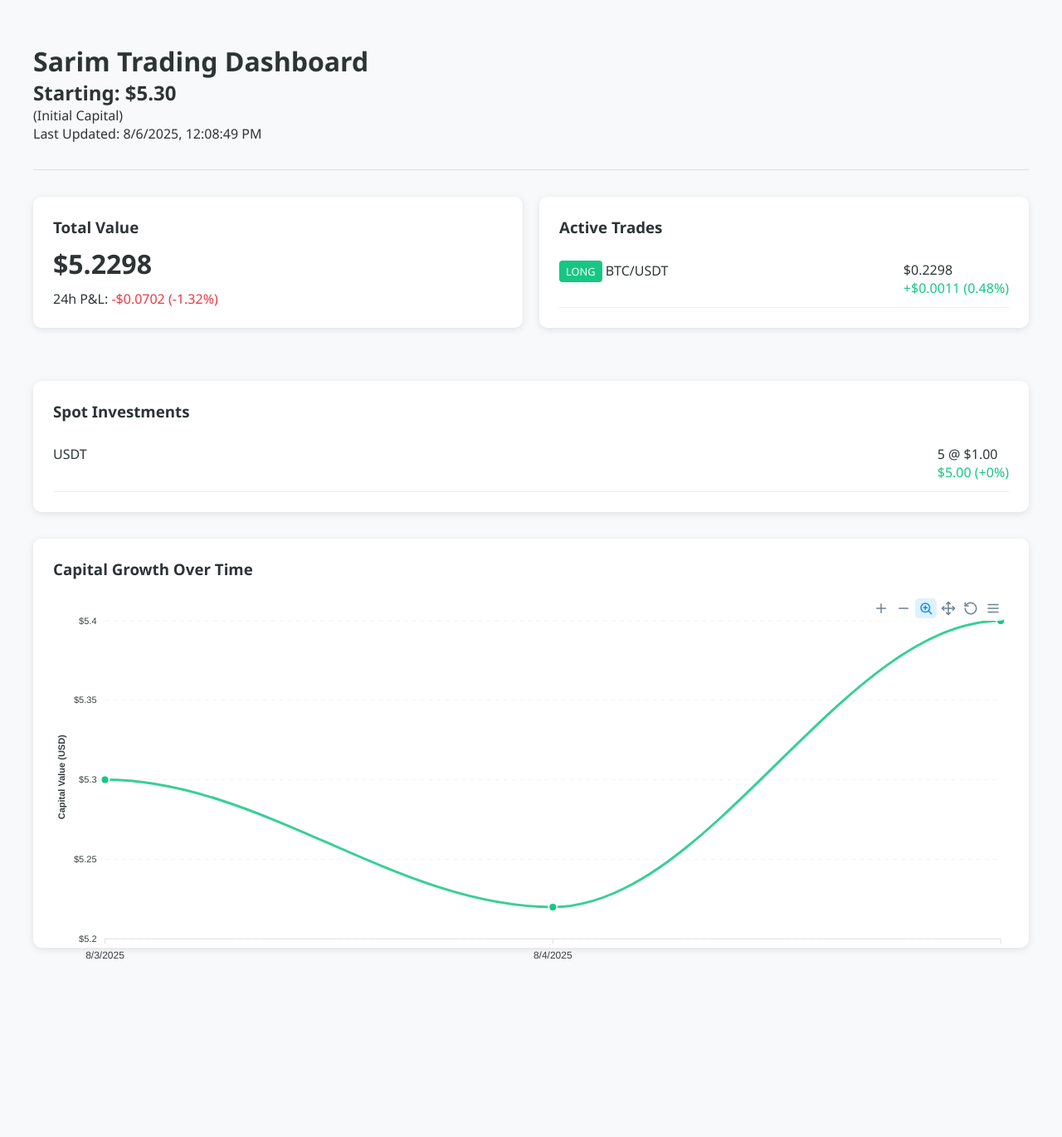
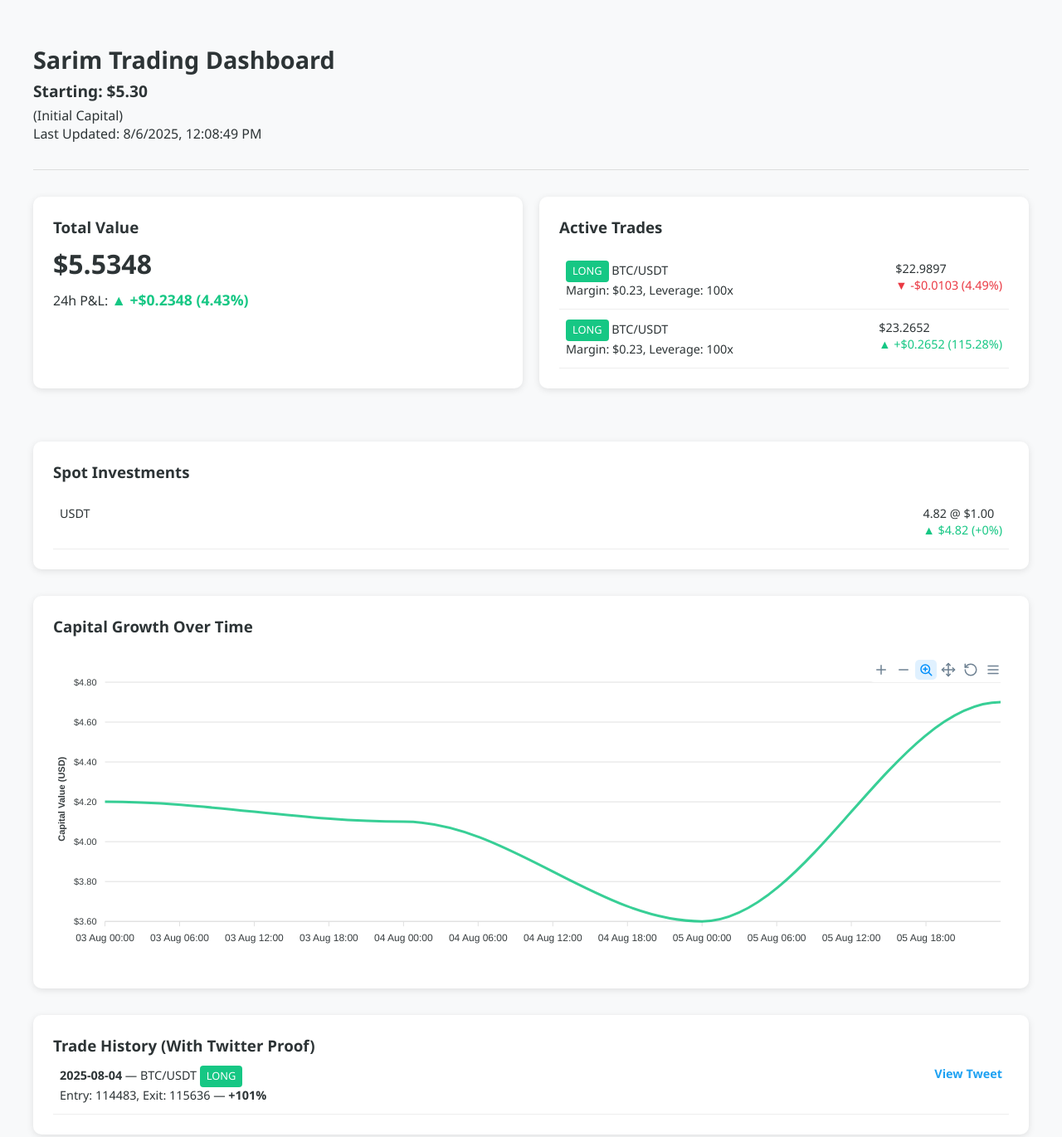
Before and after one commit to Areeb-Ali/Sarim-Client, a plain HTML site: page index.html in a window 1280 px wide. Shown: the whole page at 83% size. Before the commit the page ends 1194 px from the top, so only its background shows below. Drawn offline with nearby package versions, Linux system fonts and the light colour scheme.

Commit message:
Trade Updated

```diff
--- a/index.html
+++ b/index.html
@@ -1,5 +1,6 @@
 <!DOCTYPE html>
 <html lang="en">
+
 <head>
     <meta charset="UTF-8">
     <meta name="viewport" content="width=device-width, initial-scale=1.0">
@@ -7,13 +8,24 @@
     <link rel="stylesheet" href="https://cdnjs.cloudflare.com/ajax/libs/font-awesome/6.0.0/css/all.min.css">
     <link rel="stylesheet" href="style.css">
 </head>
+
 <body>
     <div class="container">
         <div class="header">
-            <h1>Sarim Trading Dashboard</h1>
-            <h2>Starting: <span id="startingCapitalDisplay"></span></h2> <p>(Initial Capital)</p>
-            <p>Last Updated: <span id="updateTime"></span></p>
+            <div class="header-left">
+                <h1>Sarim Trading Dashboard</h1>
+                <h2>Starting: <span id="startingCapitalDisplay"></span></h2>
+                <p>(Initial Capital)</p>
+                <p>Last Updated: <span id="updateTime"></span></p>
+            </div>
+            <div class="header-right">
+                <!-- <button id="themeToggle" class="theme-toggle">
+                    <i class="fas fa-moon"></i> Dark Mode
+                </button> -->
+            </div>
         </div>
+
+
         <div class="grid">
             <div class="card">
                 <h3>Total Value</h3>
@@ -50,9 +62,18 @@
             <div id="chart" class="chart-container"></div>
         </div>
 
+        <div class="card">
+            <h3>Trade History (With Twitter Proof)</h3>
+            <div class="trade-history" id="tradeHistory">
+                <!-- Sample entry -->
+                <!-- Entries will be injected via JS -->
+            </div>
+        </div>
+
     </div>
 
     <script src="https://cdn.jsdelivr.net/npm/apexcharts"></script>
     <script src="/script.js"></script>
 </body>
+
 </html>
--- a/script.js
+++ b/script.js
@@ -1,4 +1,3 @@
-
 // ========== DATA INPUT - EDIT THESE VALUES ========== //
 const data = {
     lastUpdated: new Date().toLocaleString(),
@@ -7,30 +6,26 @@ const data = {
         {
             pair: "BTC/USDT",
             direction: "long",
-            entryPrice: 114415.4,   // Your entry price
-            quantity: 0.000001999,      // Quantity of coins
-            currentPrice: 114964.9 // Current market price
+            entryPrice: 114415.4,
+            leverage: 100,
+            marginUsed: 0.23,
+            currentPrice: 114364
         },
-        // {
-        //     pair: "ETH/USDT",
-        //     direction: "short",
-        //     entryPrice: 2500,
-        //     quantity: 10,
-        //     currentPrice: 2455
-        // }
+        {
+            pair: "BTC/USDT",
+            direction: "long",
+            entryPrice: 113060.6,
+            leverage: 100,
+            marginUsed: 0.23,
+            currentPrice: 114364
+        }
     ],
     spotInvestments: [
-        { asset: "USDT", quantity: 5.0, entryPrice: 1, currentPrice: 1 },
-        // { asset: "TIA", quantity: 0.61, entryPrice: 3.2, currentPrice: 3.595 },
-        // { asset: "AVAX", quantity: 0.05, entryPrice: 26.977, currentPrice: 25.344},
-        // { asset: "BKN", quantity: 11.66, entryPrice: 0.25707, currentPrice: 0.23342 },
-        // { asset: "FET", quantity: 1.82, entryPrice: 0.8193, currentPrice: 0.7874 },
-        // { asset: "USDT", quantity: 14.6, entryPrice: 1, currentPrice: 1 }
+        { asset: "USDT", quantity: 4.82, entryPrice: 1, currentPrice: 1 }
     ]
 };
 // ========== END OF DATA INPUT ========== //
 
-// Utility functions
 const formatMoney = (amount) => {
     return new Intl.NumberFormat('en-US', {
         style: 'currency',
@@ -39,11 +34,22 @@ const formatMoney = (amount) => {
     }).format(amount);
 };
 
+const calculatePnlFromMargin = (entry, current, margin, leverage, isShort = false) => {
+    const quantity = (margin * leverage) / entry;
+    const priceDiff = isShort ? entry - current : current - entry;
+    const pnlAmount = priceDiff * quantity;
+    const pnlPercent = ((priceDiff / entry) * leverage * 100).toFixed(2);
+    return {
+        amount: pnlAmount,
+        percent: Math.abs(pnlPercent),
+        isProfit: pnlAmount >= 0
+    };
+};
+
 const calculatePnl = (entry, current, quantity, isShort = false) => {
     const priceDiff = isShort ? entry - current : current - entry;
     const pnlAmount = priceDiff * quantity;
     const pnlPercent = ((priceDiff / entry) * 100).toFixed(2);
-
     return {
         amount: pnlAmount,
         percent: Math.abs(pnlPercent),
@@ -52,45 +58,48 @@ const calculatePnl = (entry, current, quantity, isShort = false) => {
 };
 
 const calculateTotalValue = () => {
-    // Calculate total spot value
     const totalSpot = data.spotInvestments.reduce((acc, item) =>
         acc + (item.quantity * item.currentPrice), 0);
-
-    // Calculate total trade value (including P&L)
     const totalTrades = data.activeTrades.reduce((acc, trade) => {
-        const pnl = calculatePnl(trade.entryPrice, trade.currentPrice,
-            trade.quantity, trade.direction === 'short');
-        return acc + (trade.quantity * trade.currentPrice);
+        const pnl = calculatePnlFromMargin(
+            trade.entryPrice,
+            trade.currentPrice,
+            trade.marginUsed,
+            trade.leverage,
+            trade.direction === 'short'
+        );
+        return acc + trade.marginUsed + pnl.amount;
     }, 0);
-
     return totalSpot + totalTrades;
 };
 
 const updateTotals = () => {
     const totalValue = calculateTotalValue();
     document.getElementById('totalValue').textContent = formatMoney(totalValue);
-
-    // Calculate 24h P&L (using startingCapital)
     const dailyPnlAmount = totalValue - data.startingCapital;
     const dailyPnlPercent = (dailyPnlAmount / data.startingCapital) * 100;
-
     document.getElementById('dailyPnl').textContent = `${dailyPnlAmount >= 0 ? '+' : ''}${formatMoney(dailyPnlAmount)} (${dailyPnlPercent.toFixed(2)}%)`;
     document.getElementById('dailyPnl').className = dailyPnlAmount >= 0 ? 'positive' : 'negative';
 };
 
 const renderTrades = () => {
     const tradesHTML = data.activeTrades.map(trade => {
-        const pnl = calculatePnl(trade.entryPrice, trade.currentPrice,
-            trade.quantity, trade.direction === 'short');
-        const currentValue = trade.quantity * trade.currentPrice;
-
+        const pnl = calculatePnlFromMargin(
+            trade.entryPrice,
+            trade.currentPrice,
+            trade.marginUsed,
+            trade.leverage,
+            trade.direction === 'short'
+        );
+        const quantity = (trade.marginUsed * trade.leverage) / trade.entryPrice;
+        const currentValue = quantity * trade.currentPrice;
         return `
             <div class="trade-item">
                 <div>
                     <span class="trade-direction ${trade.direction}">
                         ${trade.direction.toUpperCase()}
-                            </span>
-                            ${trade.pair}
+                    </span> ${trade.pair}<br>
+                    Margin: $${trade.marginUsed}, Leverage: ${trade.leverage}x
                 </div>
                 <div>
                     <div>${formatMoney(currentValue)}</div>
@@ -108,7 +117,6 @@ const renderSpotInvestments = () => {
     const spotHTML = data.spotInvestments.map(asset => {
         const pnl = calculatePnl(asset.entryPrice, asset.currentPrice, asset.quantity);
         const currentValue = asset.quantity * asset.currentPrice;
-
         return `
             <div class="trade-item">
                 <div>${asset.asset}</div>
@@ -124,84 +132,47 @@ const renderSpotInvestments = () => {
     document.getElementById('spotInvestments').innerHTML = spotHTML;
 };
 
-// Initial render
 document.getElementById('updateTime').textContent = data.lastUpdated;
-document.getElementById('startingCapitalDisplay').textContent = formatMoney(data.startingCapital); // Display starting capital
+document.getElementById('startingCapitalDisplay').textContent = formatMoney(data.startingCapital);
 updateTotals();
 renderTrades();
 renderSpotInvestments();
 
-// ========== DATA INPUT - EDIT THESE VALUES ========== //
+// ========== CAPITAL CHART ========== //
 const capitalData = [
-    { date: "2025-08-03", capital: 5.3 },
-    { date: "2025-08-04", capital: 5.22 },
-    { date: "2025-08-05", capital: 5.4 },
-    // { date: "2025-02-08", capital: 28.7 },
-    // { date: "2025-02-09", capital: 28.7 },
-    // { date: "2025-02-10", capital: 29.1 },
-    // { date: "2025-02-11", capital: 29.3 },
-    // { date: "2025-02-12", capital: 29.1  },
-    // { date: "2025-02-13", capital: 29  },
-    // { date: "2025-02-14", capital: 29.2  },
-    // { date: "2025-02-15", capital: 28.8  },
-    // { date: "2025-02-16", capital: 28.7  },
-    // { date: "2025-02-17", capital: 29.1  },
-    // { date: "2025-02-18", capital: 28.7  },
-    // { date: "2025-02-19", capital: 23  },
-    // { date: "2025-02-20", capital: 23.4  },
-    // { date: "2025-02-21", capital: 24.1  },
+    { date: "2025-08-03", capital: 4.2 },
+    { date: "2025-08-04", capital: 4.1 },
+    { date: "2025-08-05", capital: 3.6 },
+    { date: "2025-08-06", capital: 4.7 }
+];
 
-];
-// ========== END OF DATA INPUT ========== //
-
-// Format data for ApexCharts
-const processData = (data) => {
-    return {
-        dates: data.map(item => item.date),
-        capital: data.map(item => item.capital)
-    };
-};
-
-
-// Render the chart
 const renderChart = () => {
-    const processedData = processData(capitalData);
+    const seriesData = capitalData.map(item => ({
+        x: new Date(item.date).getTime(), // Make sure this is a timestamp
+        y: item.capital
+    }));
 
     const options = {
         chart: {
             type: 'line',
-            height: '100%',
+            height: 350, // use fixed height
             toolbar: {
-                show: true,
-                tools: {
-                    download: true,
-                    selection: true,
-                    zoom: true,
-                    zoomin: true,
-                    zoomout: true,
-                    pan: true,
-                    reset: true
-                }
+                show: true
             }
         },
         series: [{
             name: 'Capital',
-            data: processedData.capital
+            data: seriesData
         }],
         xaxis: {
-            categories: processedData.dates,
             type: 'datetime',
             labels: {
-                formatter: function (value) {
-                    return new Date(value).toLocaleDateString();
-                }
+                datetimeUTC: false
             }
         },
         yaxis: {
             labels: {
-                formatter: function (value) {
-                    return `$${value.toLocaleString()}`;
-                }
+                formatter: (value) => `$${value.toFixed(2)}`
             },
             title: {
                 text: 'Capital Value (USD)'
@@ -213,36 +184,75 @@ const renderChart = () => {
         },
         colors: ['#16c784'],
         tooltip: {
-            enabled: true,
             x: {
-                formatter: function (value) {
-                    return new Date(value).toLocaleDateString();
+                format: 'yyyy-MM-dd'
+            },
+            y: {
+                formatter: value => `$${value.toFixed(2)}`
             }
         },
-            y: {
-                formatter: function (value) {
-                    return `$${value.toLocaleString()}`;
+        responsive: [{
+            breakpoint: 768,
+            options: {
+                chart: {
+                    height: 300
                 }
             }
-        },
-        markers: {
-            size: 5,
-            colors: ['#16c784'],
-            strokeColors: '#fff',
-            strokeWidth: 2,
-            hover: {
-                size: 7
-            }
-        },
-        grid: {
-            borderColor: '#f1f1f1',
-            strokeDashArray: 5
-        }
+        }]
     };
 
     const chart = new ApexCharts(document.querySelector("#chart"), options);
     chart.render();
 };
 
-// Initial render
+
 renderChart();
+
+// Theme toggle
+// const toggleBtn = document.getElementById('themeToggle');
+// const prefersDarkScheme = window.matchMedia("(prefers-color-scheme: dark)");
+
+// if (localStorage.getItem('theme') === 'dark' ||
+//     (!localStorage.getItem('theme') && prefersDarkScheme.matches)) {
+//     document.body.classList.add('dark');
+//     toggleBtn.innerHTML = '<i class="fas fa-sun"></i> Light Mode';
+// }
+
+// toggleBtn.addEventListener('click', () => {
+//     document.body.classList.toggle('dark');
+//     const isDark = document.body.classList.contains('dark');
+//     toggleBtn.innerHTML = isDark
+//         ? '<i class="fas fa-sun"></i> Light Mode'
+//         : '<i class="fas fa-moon"></i> Dark Mode';
+//     localStorage.setItem('theme', isDark ? 'dark' : 'light');
+// });
+
+const tradeHistory = [
+    {
+        date: "2025-08-04",
+        pair: "BTC/USDT",
+        direction: "long",
+        entryPrice: 114483,
+        exitPrice: 115636,
+        result: "+101%",
+        twitterLink: "https://x.com/areebithink/status/1952310045871648955"
+    }
+];
+
+const renderTradeHistory = () => {
+    const historyHTML = tradeHistory.map(trade => `
+        <div class="trade-item">
+            <div>
+                <strong>${trade.date}</strong> — ${trade.pair}
+                <span class="trade-direction ${trade.direction}">${trade.direction.toUpperCase()}</span><br>
+                Entry: ${trade.entryPrice}, Exit: ${trade.exitPrice} — <strong>${trade.result}</strong>
+            </div>
+            <div>
+                <a href="${trade.twitterLink}" target="_blank" class="twitter-link">View Tweet</a>
+            </div>
+        </div>
+    `).join('');
+    document.getElementById('tradeHistory').innerHTML = historyHTML;
+};
+
+renderTradeHistory();
--- a/style.css
+++ b/style.css
@@ -87,11 +87,31 @@ body {
 }
 
 .chart-container {
+    width: 100%;
     height: 400px;
-    margin-top: 20px;
+    max-width: 100%;
+    overflow: hidden; /* ❌ No scrollbars */
+    display: flex;
+    align-items: center;
+    justify-content: center;
 }
 
 @media (max-width: 768px) {
+    .chart-container {
+        height: 300px;
+    }
+}
+
+
+
+@media (max-width: 768px) {
+    .chart-container {
+        min-height: 250px;
+    }
+}
+
+
+/* @media (max-width: 768px) {
     .container {
         padding: 10px;
     }
@@ -99,4 +119,198 @@ body {
     .metric-value {
         font-size: 1.5rem;
     }
+} */
+
+/* ========================== */
+/* THEME TOGGLE BUTTON STYLES */
+/* ========================== */
+.theme-toggle {
+    background-color: #2d3436;
+    color: #fff;
+    border: none;
+    padding: 8px 12px;
+    border-radius: 5px;
+    cursor: pointer;
+    font-size: 0.9rem;
+    display: flex;
+    align-items: center;
+    gap: 6px;
 }
+
+.theme-toggle:hover {
+    background-color: #636e72;
+}
+
+/* ========================== */
+/* DARK THEME STYLES */
+/* ========================== */
+body.dark {
+    background-color: #1e1e1e;
+    color: #dfe6e9;
+}
+
+body.dark .card {
+    background-color: #2c2c2c;
+    box-shadow: 0 2px 8px rgba(255, 255, 255, 0.1);
+}
+
+body.dark .header {
+    border-color: #444;
+}
+
+body.dark .theme-toggle {
+    background-color: #dfe6e9;
+    color: #2d3436;
+}
+
+body.dark .theme-toggle:hover {
+    background-color: #b2bec3;
+}
+
+/* Adjust ApexCharts dark mode if needed */
+body.dark .apexcharts-tooltip {
+    background-color: #2c2c2c !important;
+    color: #dfe6e9 !important;
+}
+
+@media (max-width: 768px) {
+    .theme-toggle {
+        padding: 6px 10px;
+        font-size: 0.8rem;
+    }
+}
+
+.twitter-link {
+    color: #1da1f2;
+    text-decoration: none;
+    font-weight: bold;
+}
+
+.twitter-link:hover {
+    text-decoration: underline;
+}
+
+@media (max-width: 768px) {
+    .trade-item {
+        flex-direction: column;
+        align-items: flex-start;
+    }
+}
+
+.trade-item div {
+    font-size: 0.9rem;
+    line-height: 1.4;
+}
+
+/* NEW - header layout upgrade */
+.header {
+    padding: 2rem 0;
+    border-bottom: 1px solid #ddd;
+    margin-bottom: 2rem;
+    display: flex;
+    flex-direction: column;
+    align-items: flex-start;
+    gap: 0.5rem;
+    position: relative;
+}
+
+@media (min-width: 768px) {
+    .header {
+        flex-direction: row;
+        justify-content: space-between;
+        align-items: center;
+    }
+}
+
+.theme-toggle {
+    position: absolute;
+    top: 0;
+    right: 0;
+}
+
+@media (min-width: 768px) {
+    .theme-toggle {
+        position: static;
+    }
+}
+
+/* Add arrows and make P&L bold */
+#dailyPnl {
+    font-weight: bold;
+    font-size: 1.1rem;
+}
+
+.positive::before {
+    content: '▲ ';
+    color: var(--profit);
+}
+
+.negative::before {
+    content: '▼ ';
+    color: var(--loss);
+}
+
+/* Trade list padding fix */
+.trade-item {
+    padding: 12px 8px;
+}
+
+/* Chart mobile fix */
+/* .chart-container {
+    height: 400px;
+    max-width: 100%;
+    overflow-x: auto;
+} */
+
+@media (max-width: 768px) {
+    .chart-container {
+        height: 300px;
+    }
+}
+.header {
+    display: flex;
+    justify-content: space-between;
+    align-items: center;
+    flex-wrap: wrap;
+    gap: 1rem;
+    padding: 2rem 0;
+    border-bottom: 1px solid #ddd;
+    margin-bottom: 2rem;
+}
+
+.header-left {
+    flex: 1;
+    min-width: 250px;
+}
+
+.header-right {
+    display: flex;
+    justify-content: flex-end;
+    align-items: center;
+}
+
+.header h1 {
+    font-size: 1.8rem;
+    margin-bottom: 0.3rem;
+}
+
+.header h2 {
+    font-size: 1.2rem;
+    margin-bottom: 0.3rem;
+}
+
+@media (max-width: 768px) {
+    .header {
+        flex-direction: column;
+        align-items: flex-start;
+    }
+
+    .header-right {
+        width: 100%;
+        justify-content: flex-start;
+    }
+
+    .header h1 {
+        font-size: 1.4rem;
+    }
+}
```
Lines whose indentation alone changed are shown as unchanged.
